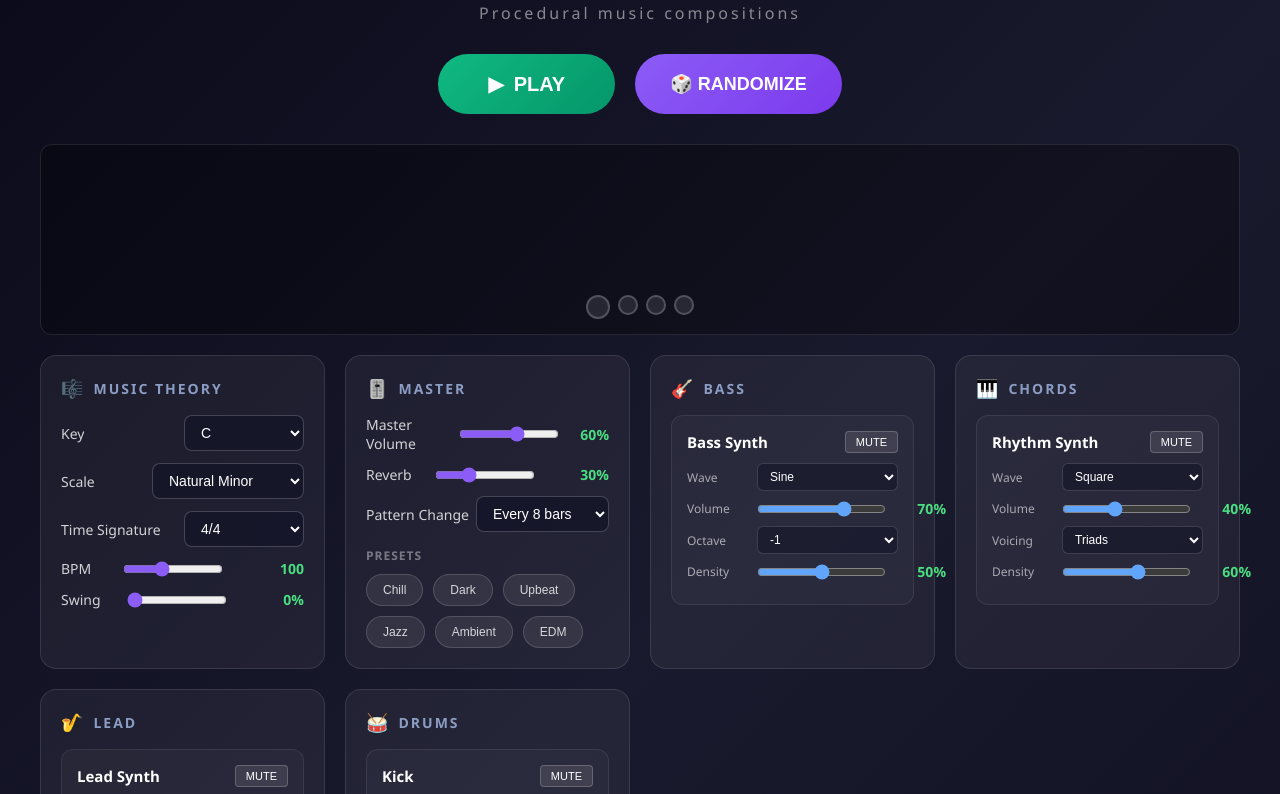
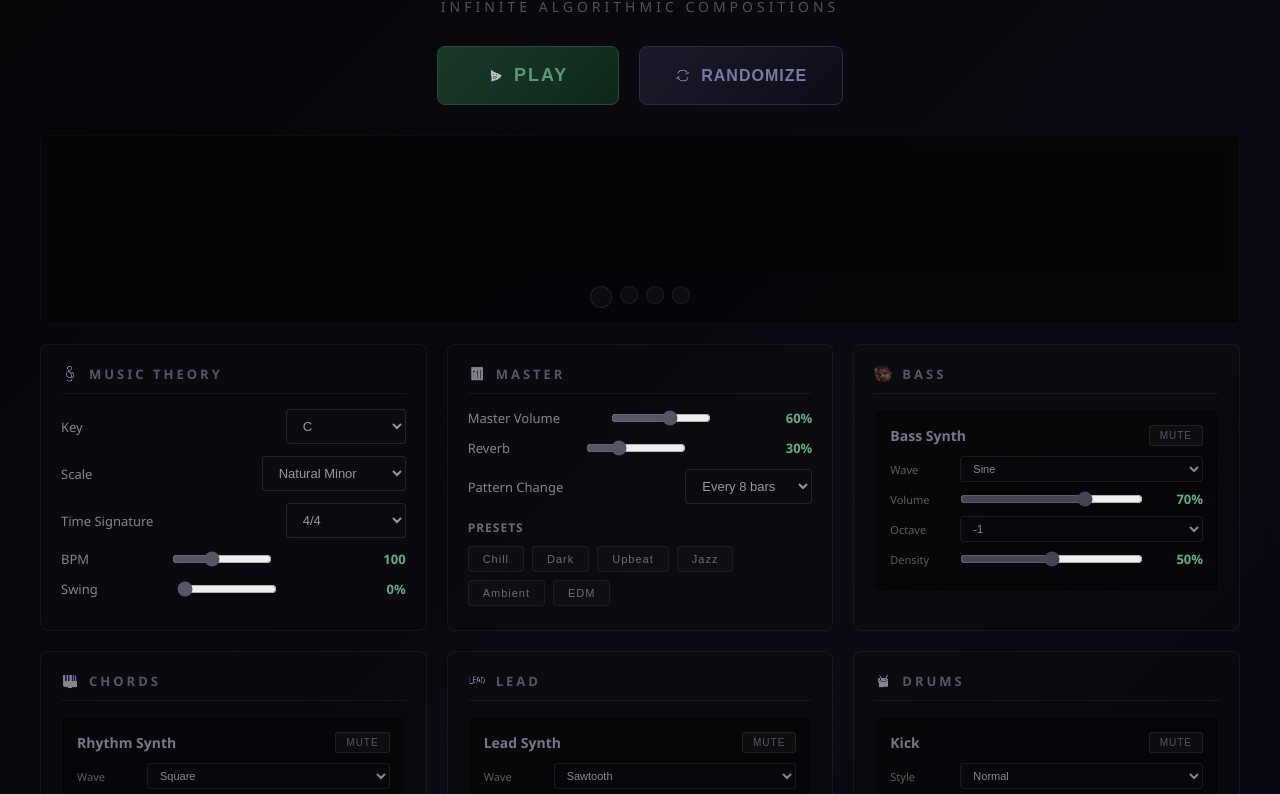
Before and after one commit to treblalbert/Albert-Music-Studio, a plain HTML site: page index.html in a window 1280 px wide. Shown: the part 83-877 px from the top of the page. Drawn offline with Linux system fonts and the light colour scheme.

Commit message:
IMproved it even further holy shit!

```diff
--- a/index.html
+++ b/index.html
@@ -3,15 +3,15 @@
 <head>
     <meta charset="UTF-8">
     <meta name="viewport" content="width=device-width, initial-scale=1.0">
-    <title>Procedural Music Generator</title>
+    <title>Alby Symphony Master Pro v2.0</title>
     <style>
         * { margin: 0; padding: 0; box-sizing: border-box; }
 
         body {
-            background: linear-gradient(135deg, #0a0a1a 0%, #1a1a2e 50%, #0f0f20 100%);
+            background: linear-gradient(135deg, #050508 0%, #0a0a12 50%, #080810 100%);
             min-height: 100vh;
             font-family: 'Segoe UI', system-ui, sans-serif;
-            color: #fff;
+            color: #ccc;
             padding: 20px;
         }
 
@@ -26,18 +26,18 @@
         }
 
         h1 {
-            font-size: 42px;
-            background: linear-gradient(135deg, #60a5fa, #a78bfa, #f472b6);
-            -webkit-background-clip: text;
-            -webkit-text-fill-color: transparent;
-            background-clip: text;
+            font-size: 38px;
+            color: #7a8899;
             margin-bottom: 8px;
+            letter-spacing: 2px;
+            text-shadow: 0 2px 10px rgba(0,0,0,0.5);
         }
 
         .subtitle {
-            color: rgba(255,255,255,0.5);
-            font-size: 16px;
-            letter-spacing: 3px;
+            color: rgba(255,255,255,0.3);
+            font-size: 14px;
+            letter-spacing: 4px;
+            text-transform: uppercase;
         }
 
         .main-controls {
@@ -48,77 +48,106 @@
         }
 
         .play-btn {
-            background: linear-gradient(135deg, #10b981, #059669);
-            border: none;
-            color: white;
+            background: linear-gradient(135deg, #1a3a2a, #0d2818);
+            border: 1px solid #2a4a3a;
+            color: #5a9a7a;
             padding: 18px 50px;
-            border-radius: 50px;
-            font-size: 20px;
+            border-radius: 8px;
+            font-size: 18px;
             font-weight: bold;
             cursor: pointer;
             transition: all 0.3s;
             display: flex;
             align-items: center;
             gap: 10px;
+            letter-spacing: 2px;
         }
 
         .play-btn:hover {
-            transform: scale(1.05);
-            box-shadow: 0 10px 40px rgba(16, 185, 129, 0.4);
+            background: linear-gradient(135deg, #2a4a3a, #1a3a2a);
+            box-shadow: 0 5px 20px rgba(90, 154, 122, 0.2);
         }
 
         .play-btn.playing {
-            background: linear-gradient(135deg, #ef4444, #dc2626);
+            background: linear-gradient(135deg, #3a1a1a, #2a0d0d);
+            border-color: #5a2a2a;
+            color: #aa6666;
         }
 
         .play-btn.playing:hover {
-            box-shadow: 0 10px 40px rgba(239, 68, 68, 0.4);
+            box-shadow: 0 5px 20px rgba(170, 102, 102, 0.2);
         }
 
         .randomize-btn {
-            background: linear-gradient(135deg, #8b5cf6, #7c3aed);
-            border: none;
-            color: white;
+            background: linear-gradient(135deg, #1a1a2a, #0d0d18);
+            border: 1px solid #2a2a4a;
+            color: #7a7aaa;
             padding: 18px 35px;
-            border-radius: 50px;
-            font-size: 18px;
+            border-radius: 8px;
+            font-size: 16px;
             font-weight: bold;
             cursor: pointer;
             transition: all 0.3s;
+            letter-spacing: 1px;
+            display: flex;
+            align-items: center;
+            gap: 10px;
         }
 
         .randomize-btn:hover {
-            transform: scale(1.05);
-            box-shadow: 0 10px 40px rgba(139, 92, 246, 0.4);
+            background: linear-gradient(135deg, #2a2a4a, #1a1a3a);
+            box-shadow: 0 5px 20px rgba(122, 122, 170, 0.2);
+        }
+
+        .btn-icon {
+            width: 16px;
+            height: 16px;
+            opacity: 0.7;
         }
 
         .panels {
             display: grid;
-            grid-template-columns: repeat(auto-fit, minmax(280px, 1fr));
+            grid-template-columns: repeat(3, 1fr);
             gap: 20px;
             margin-bottom: 30px;
         }
 
+        @media (max-width: 900px) {
+            .panels {
+                grid-template-columns: repeat(2, 1fr);
+            }
+        }
+
+        @media (max-width: 600px) {
+            .panels {
+                grid-template-columns: 1fr;
+            }
+        }
+
         .panel {
-            background: rgba(255,255,255,0.05);
-            border: 1px solid rgba(255,255,255,0.1);
-            border-radius: 16px;
+            background: rgba(10,10,15,0.8);
+            border: 1px solid rgba(255,255,255,0.05);
+            border-radius: 8px;
             padding: 20px;
         }
 
         .panel h2 {
-            font-size: 14px;
+            font-size: 13px;
             text-transform: uppercase;
-            letter-spacing: 2px;
-            color: #8b9dc3;
+            letter-spacing: 3px;
+            color: #556;
             margin-bottom: 15px;
             display: flex;
             align-items: center;
-            gap: 8px;
+            gap: 10px;
+            padding-bottom: 10px;
+            border-bottom: 1px solid rgba(255,255,255,0.05);
         }
 
-        .panel h2 span {
-            font-size: 18px;
+        .panel h2 img {
+            width: 18px;
+            height: 18px;
+            opacity: 0.5;
         }
 
         .control-row {
@@ -129,44 +158,49 @@
         }
 
         .control-row label {
-            color: rgba(255,255,255,0.8);
-            font-size: 14px;
+            color: rgba(255,255,255,0.5);
+            font-size: 13px;
         }
 
         .control-row select {
-            background: rgba(20, 20, 40, 0.8);
-            border: 1px solid rgba(255,255,255,0.2);
-            color: #fff;
+            background: #0a0a10;
+            border: 1px solid rgba(255,255,255,0.1);
+            color: #999;
             padding: 8px 12px;
-            border-radius: 8px;
-            font-size: 14px;
+            border-radius: 4px;
+            font-size: 13px;
             min-width: 120px;
             cursor: pointer;
         }
 
+        .control-row select:focus {
+            outline: none;
+            border-color: #445;
+        }
+
         .control-row select option {
-            background: #1a1a2e;
-            color: #fff;
+            background: #0a0a10;
+            color: #999;
         }
 
         .control-row input[type="range"] {
             width: 100px;
             cursor: pointer;
-            accent-color: #8b5cf6;
+            accent-color: #556;
         }
 
         .control-value {
-            color: #4ade80;
-            font-size: 14px;
+            color: #6a8;
+            font-size: 13px;
             min-width: 50px;
             text-align: right;
             font-weight: bold;
         }
 
         .track-panel {
-            background: rgba(255,255,255,0.03);
-            border: 1px solid rgba(255,255,255,0.08);
-            border-radius: 12px;
+            background: rgba(5,5,8,0.6);
+            border: 1px solid rgba(255,255,255,0.03);
+            border-radius: 6px;
             padding: 15px;
             margin-bottom: 12px;
         }
@@ -180,7 +214,8 @@
 
         .track-name {
             font-weight: bold;
-            font-size: 15px;
+            font-size: 14px;
+            color: #778;
         }
 
         .track-controls {
@@ -190,24 +225,25 @@
         }
 
         .mute-btn {
-            background: rgba(255,255,255,0.1);
-            border: 1px solid rgba(255,255,255,0.2);
-            color: #fff;
+            background: rgba(255,255,255,0.03);
+            border: 1px solid rgba(255,255,255,0.08);
+            color: #556;
             padding: 4px 10px;
-            border-radius: 4px;
-            font-size: 11px;
+            border-radius: 3px;
+            font-size: 10px;
             cursor: pointer;
             transition: all 0.2s;
+            letter-spacing: 1px;
         }
 
         .mute-btn:hover {
-            background: rgba(255,255,255,0.2);
+            background: rgba(255,255,255,0.08);
         }
 
         .mute-btn.muted {
-            background: rgba(239, 68, 68, 0.3);
-            border-color: #ef4444;
-            color: #fca5a5;
+            background: rgba(120, 50, 50, 0.3);
+            border-color: #644;
+            color: #a88;
         }
 
         .track-row {
@@ -218,30 +254,30 @@
         }
 
         .track-row label {
-            color: rgba(255,255,255,0.6);
-            font-size: 12px;
+            color: rgba(255,255,255,0.35);
+            font-size: 11px;
             min-width: 60px;
         }
 
         .track-row select {
-            background: rgba(20, 20, 40, 0.6);
-            border: 1px solid rgba(255,255,255,0.15);
-            color: #fff;
+            background: #08080c;
+            border: 1px solid rgba(255,255,255,0.08);
+            color: #888;
             padding: 5px 8px;
-            border-radius: 6px;
-            font-size: 12px;
+            border-radius: 4px;
+            font-size: 11px;
             flex: 1;
         }
 
         .track-row input[type="range"] {
             flex: 1;
-            accent-color: #60a5fa;
+            accent-color: #445;
         }
 
         .visualizer-container {
-            background: rgba(0,0,0,0.3);
-            border: 1px solid rgba(255,255,255,0.1);
-            border-radius: 12px;
+            background: rgba(5,5,8,0.8);
+            border: 1px solid rgba(255,255,255,0.03);
+            border-radius: 6px;
             padding: 15px;
             margin-bottom: 20px;
         }
@@ -250,7 +286,8 @@
             width: 100%;
             height: 120px;
             display: block;
-            border-radius: 8px;
+            border-radius: 4px;
+            background: #050508;
         }
 
         .beat-indicator {
@@ -261,23 +298,23 @@
         }
 
         .beat-dot {
-            width: 20px;
-            height: 20px;
+            width: 18px;
+            height: 18px;
             border-radius: 50%;
-            background: rgba(255,255,255,0.1);
-            border: 2px solid rgba(255,255,255,0.2);
+            background: rgba(255,255,255,0.03);
+            border: 1px solid rgba(255,255,255,0.08);
             transition: all 0.1s;
         }
 
         .beat-dot.active {
-            background: #4ade80;
-            border-color: #4ade80;
-            box-shadow: 0 0 15px rgba(74, 222, 128, 0.6);
+            background: #3a5a4a;
+            border-color: #4a6a5a;
+            box-shadow: 0 0 10px rgba(60, 100, 80, 0.4);
         }
 
         .beat-dot.downbeat {
-            width: 24px;
-            height: 24px;
+            width: 22px;
+            height: 22px;
         }
 
         .info-bar {
@@ -285,8 +322,9 @@
             justify-content: center;
             gap: 40px;
             padding: 15px;
-            background: rgba(255,255,255,0.03);
-            border-radius: 12px;
+            background: rgba(5,5,8,0.6);
+            border: 1px solid rgba(255,255,255,0.03);
+            border-radius: 6px;
             margin-top: 20px;
         }
 
@@ -295,64 +333,70 @@
         }
 
         .info-label {
-            font-size: 11px;
-            color: rgba(255,255,255,0.4);
+            font-size: 10px;
+            color: rgba(255,255,255,0.25);
             text-transform: uppercase;
-            letter-spacing: 1px;
+            letter-spacing: 2px;
         }
 
         .info-value {
-            font-size: 24px;
+            font-size: 22px;
             font-weight: bold;
-            color: #60a5fa;
+            color: #5a7a6a;
         }
 
         .presets {
             display: flex;
-            gap: 10px;
+            gap: 8px;
             flex-wrap: wrap;
             margin-top: 10px;
         }
 
         .preset-btn {
-            background: rgba(255,255,255,0.08);
-            border: 1px solid rgba(255,255,255,0.15);
-            color: rgba(255,255,255,0.8);
-            padding: 8px 16px;
-            border-radius: 20px;
-            font-size: 12px;
+            background: rgba(255,255,255,0.02);
+            border: 1px solid rgba(255,255,255,0.06);
+            color: rgba(255,255,255,0.4);
+            padding: 6px 14px;
+            border-radius: 4px;
+            font-size: 11px;
             cursor: pointer;
             transition: all 0.2s;
+            letter-spacing: 1px;
         }
 
         .preset-btn:hover {
-            background: rgba(255,255,255,0.15);
-            border-color: rgba(255,255,255,0.3);
+            background: rgba(255,255,255,0.05);
+            border-color: rgba(255,255,255,0.1);
+            color: rgba(255,255,255,0.6);
         }
 
         footer {
             text-align: center;
             margin-top: 30px;
             padding-top: 20px;
-            border-top: 1px solid rgba(255,255,255,0.1);
-            color: rgba(255,255,255,0.4);
-            font-size: 13px;
+            border-top: 1px solid rgba(255,255,255,0.03);
+            color: rgba(255,255,255,0.2);
+            font-size: 11px;
+            letter-spacing: 1px;
         }
     </style>
 </head>
 <body>
     <div class="container">
         <header>
-            <h1>Alby Symphony Master Music Maker v2.0</h1>
-            <p class="subtitle">Procedural music compositions</p>
+            <h1>ALBY SYMPHONY MASTER PRO v2.0</h1>
+            <p class="subtitle">Infinite Algorithmic Compositions</p>
         </header>
 
         <div class="main-controls">
             <button class="play-btn" id="playBtn">
-                <span id="playIcon">▶</span>
+                <img src="resources/icon-play.png" alt="" class="btn-icon" id="playIcon">
                 <span id="playText">PLAY</span>
             </button>
-            <button class="randomize-btn" id="randomizeBtn">🎲 RANDOMIZE</button>
+            <button class="randomize-btn" id="randomizeBtn">
+                <img src="resources/icon-randomize.png" alt="" class="btn-icon">
+                RANDOMIZE
+            </button>
         </div>
 
         <div class="visualizer-container">
@@ -363,7 +407,7 @@
         <div class="panels">
             <!-- Music Theory Panel -->
             <div class="panel">
-                <h2><span>🎼</span> Music Theory</h2>
+                <h2><img src="resources/icon-theory.png" alt=""> Music Theory</h2>
                 <div class="control-row">
                     <label>Key</label>
                     <select id="musicKey">
@@ -425,7 +469,7 @@
 
             <!-- Master Panel -->
             <div class="panel">
-                <h2><span>🎚️</span> Master</h2>
+                <h2><img src="resources/icon-master.png" alt=""> Master</h2>
                 <div class="control-row">
                     <label>Master Volume</label>
                     <input type="range" id="masterVol" min="0" max="100" value="60">
@@ -459,7 +503,7 @@
 
             <!-- Bass Panel -->
             <div class="panel">
-                <h2><span>🎸</span> Bass</h2>
+                <h2><img src="resources/icon-bass.png" alt=""> Bass</h2>
                 <div class="track-panel">
                     <div class="track-header">
                         <span class="track-name">Bass Synth</span>
@@ -499,7 +543,7 @@
 
             <!-- Chords Panel -->
             <div class="panel">
-                <h2><span>🎹</span> Chords</h2>
+                <h2><img src="resources/icon-chords.png" alt=""> Chords</h2>
                 <div class="track-panel">
                     <div class="track-header">
                         <span class="track-name">Rhythm Synth</span>
@@ -540,7 +584,7 @@
 
             <!-- Lead Panel -->
             <div class="panel">
-                <h2><span>🎷</span> Lead</h2>
+                <h2><img src="resources/icon-lead.png" alt=""> Lead</h2>
                 <div class="track-panel">
                     <div class="track-header">
                         <span class="track-name">Lead Synth</span>
@@ -580,7 +624,7 @@
 
             <!-- Drums Panel -->
             <div class="panel">
-                <h2><span>🥁</span> Drums</h2>
+                <h2><img src="resources/icon-drums.png" alt=""> Drums</h2>
                 <div class="track-panel">
                     <div class="track-header">
                         <span class="track-name">Kick</span>
@@ -666,7 +710,7 @@
         </div>
 
         <footer>
-            Made with Web Audio API • Click anywhere to start audio context
+            Alby Symphony Master Pro v2.0 | Web Audio API | Click to initialize audio
         </footer>
     </div>
 
@@ -1155,7 +1199,7 @@
                     const dataArray = new Uint8Array(bufferLength);
                     this.analyser.getByteFrequencyData(dataArray);
 
-                    ctx.fillStyle = 'rgba(0, 0, 0, 0.2)';
+                    ctx.fillStyle = 'rgba(5, 5, 8, 0.3)';
                     ctx.fillRect(0, 0, canvas.width, canvas.height);
 
                     const barWidth = (canvas.width / bufferLength) * 2.5;
@@ -1164,8 +1208,8 @@
                     for (let i = 0; i < bufferLength; i++) {
                         const barHeight = (dataArray[i] / 255) * canvas.height * 0.8;
 
-                        const hue = (i / bufferLength) * 120 + 200;
-                        ctx.fillStyle = `hsla(${hue}, 80%, 60%, 0.8)`;
+                        const brightness = 25 + (i / bufferLength) * 20;
+                        ctx.fillStyle = `rgba(${brightness + 20}, ${brightness + 40}, ${brightness + 30}, 0.7)`;
                         ctx.fillRect(x, canvas.height - barHeight, barWidth - 1, barHeight);
 
                         x += barWidth;
@@ -1215,7 +1259,7 @@
         playBtn.addEventListener('click', () => {
             const playing = music.toggle();
             playBtn.classList.toggle('playing', playing);
-            document.getElementById('playIcon').textContent = playing ? '⏹' : '▶';
+            document.getElementById('playIcon').src = playing ? 'resources/icon-stop.png' : 'resources/icon-play.png';
             document.getElementById('playText').textContent = playing ? 'STOP' : 'PLAY';
         });
 
```
Also changed, not shown: resources/icon-bass.png (added), resources/icon-chords.png (added), resources/icon-drums.png (added), resources/icon-lead.png (added), resources/icon-master.png (added), resources/icon-pause.png (added), resources/icon-play.png (added), resources/icon-randomize.png (added), resources/icon-theory.png (added).
